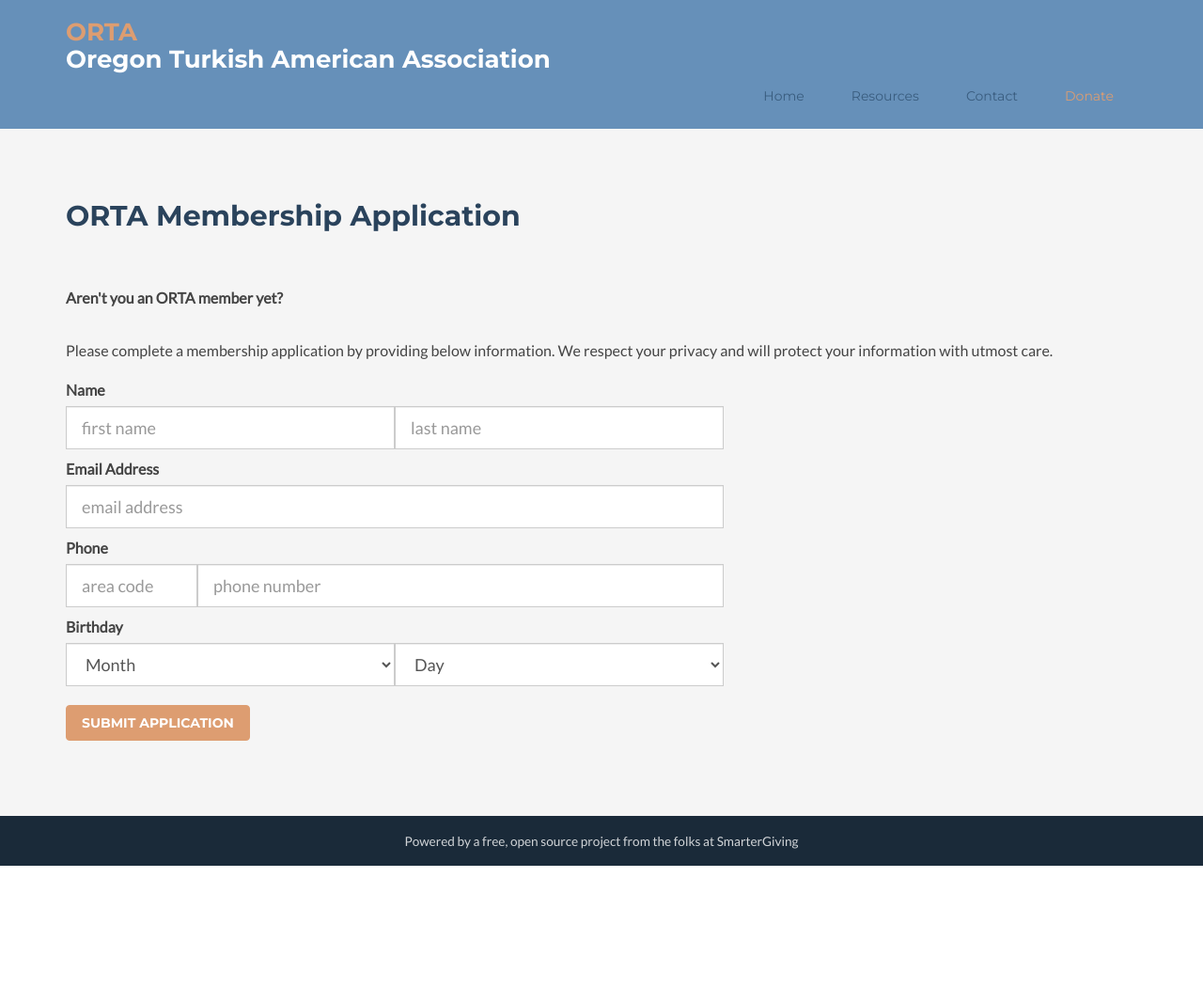
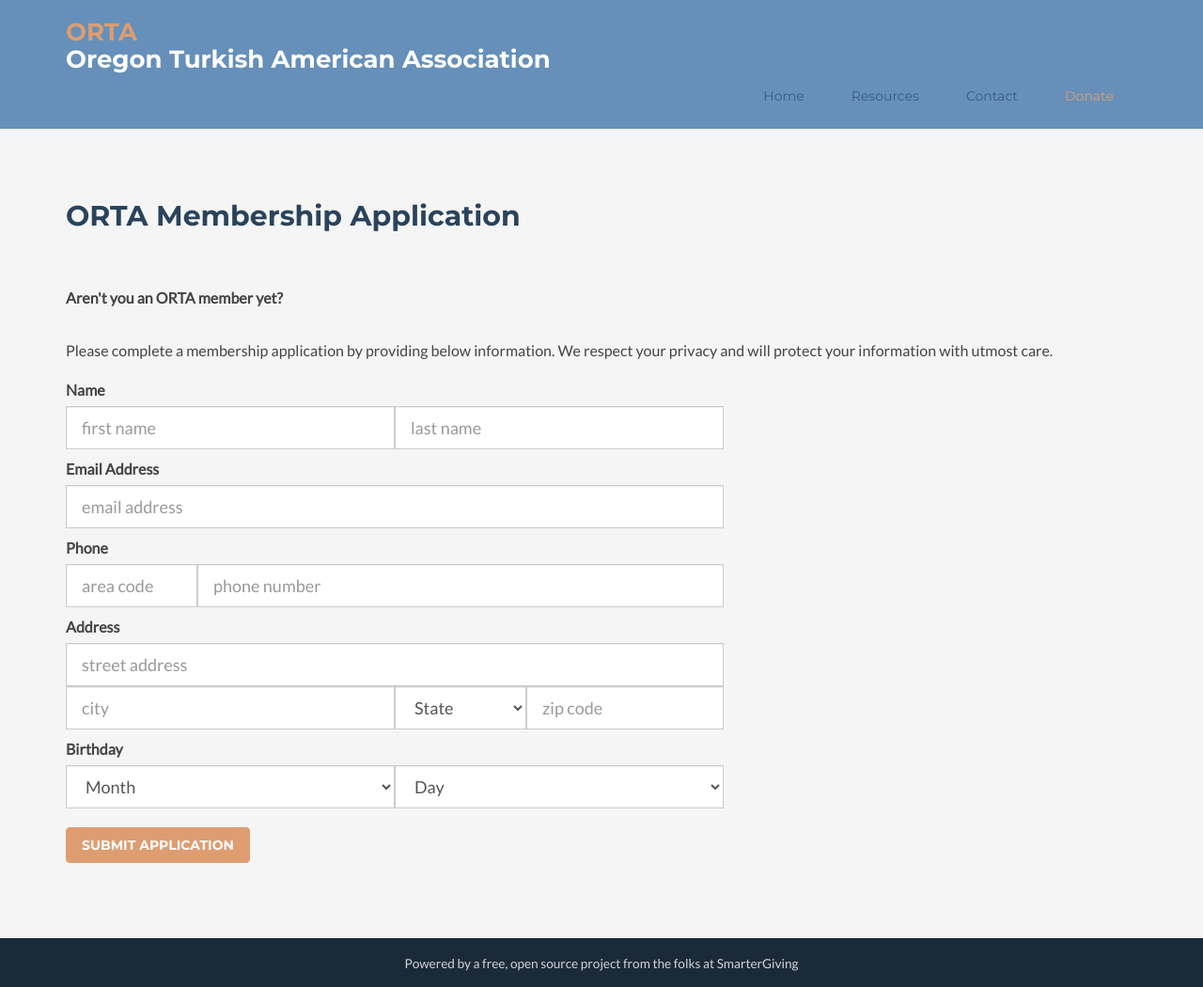
Before and after one commit to ortapdx/ortapdx.github.io, a Jekyll site: the page built from msf_SCMND58B2AGX9.html, in a window 1280 px wide and 1050 px high. Shown: the whole window at 94% size. Built offline with Jekyll 4.4.1, drawn with Linux system fonts in a browser that asks for light colours; nearby versions of some CDN libraries; comment, search, counter and statistics services are not loaded.

Commit message:
Update msf_SCMND58B2AGX9.html

```diff
--- a/msf_SCMND58B2AGX9.html
+++ b/msf_SCMND58B2AGX9.html
@@ -56,6 +56,17 @@ layout: default
                     <label style="width: 100%; margin-top: 10px;">Phone </label><br>
                     <input class="form-control" placeholder="area code" type="text" name="entry.1781753060" id="entry.1781753060" style="width: 20%;">
                     <input class="form-control" placeholder="phone number" type="text" name="entry.1116337405" id="entry.1116337405" style="width: 80%;">
+
+                    <label style="width: 100%; margin-top: 10px;">Address</label>
+                    <input class="form-control" placeholder="street address" type="text" name="entry.?" id="entry.?">
+                    <input class="form-control" style="width: 50%;" placeholder="city" type="text" name="entry.?" id="entry.?">
+                    <select class="form-control" style="width: 20%;" name="entry.?">
+                      <option disabled selected value> State </option>
+                      <option value="OR">OR</option>
+                      <option value="WA">WA</option>
+                     </select>
+                    <input class="form-control" style="width: 30%;" placeholder="zip code" type="text" name="entry.?" id="entry.?">
+
 
                     <label style="width: 100%; margin-top: 10px;">Birthday </label><br>
                     <select class="form-control" style="width: 50%;" name="entry.357508706">
```
